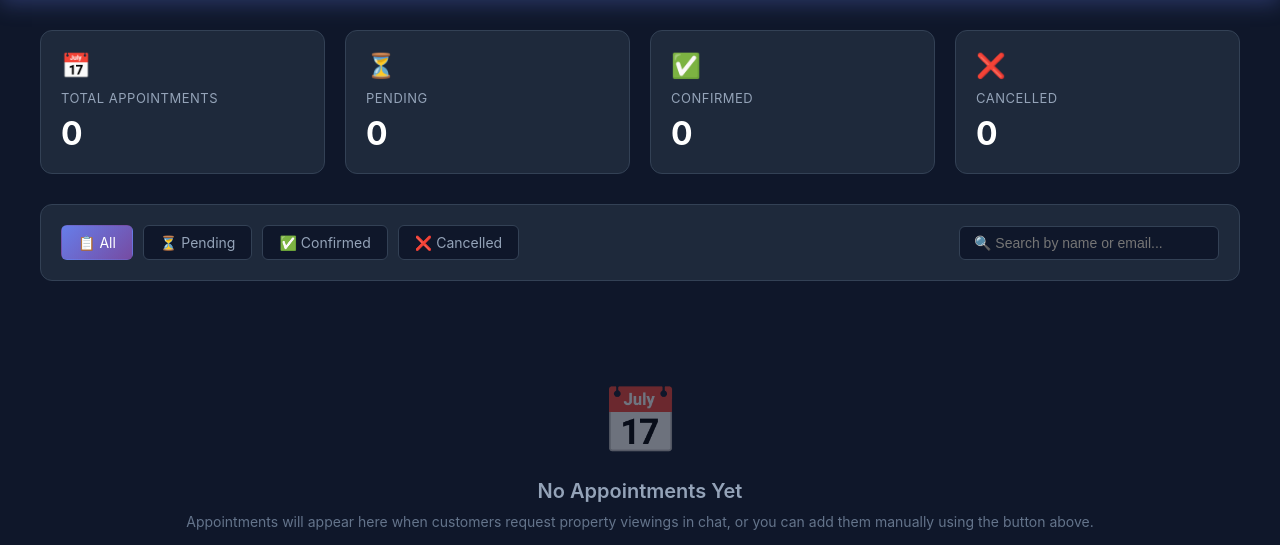
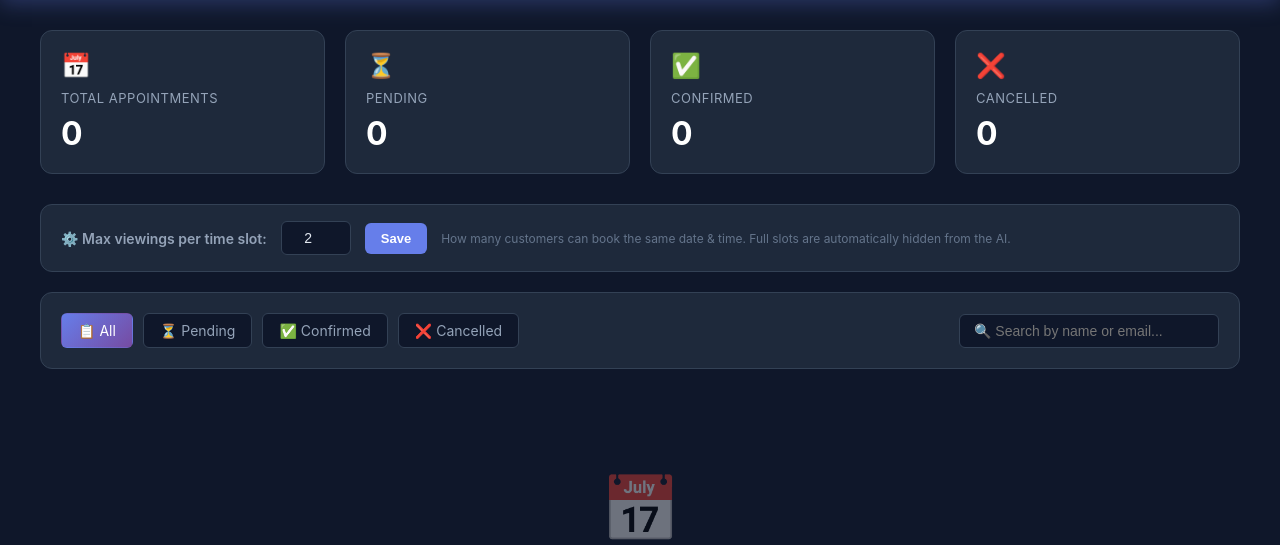
Before and after one commit to Luxury-Leads-AI/Luxury-Leads-AI, a Flask app: page /appointments/1 in a window 1280 px wide. Shown: the part 89-634 px from the top of the page. Run offline with Flask 3, Linux system fonts and the light colour scheme; some libraries are stand-ins or nearby versions.

Commit message:
Step 3: Real dates, slot capacity, availability-aware AI booking

```diff
--- a/app.py
+++ b/app.py
@@ -66,6 +66,12 @@ session_timestamps = {}
 # EMAIL CONFIG
 # -------------------------
 SMTP_EMAIL = os.getenv("SMTP_EMAIL")
+
+# -------------------------
+# APPOINTMENT CONFIG
+# -------------------------
+TIME_SLOTS = ['10:00 AM', '12:00 PM', '2:00 PM', '4:00 PM', '6:00 PM']
+PK_TZ = pytz.timezone('Asia/Karachi')
 
 
 def clean_whatsapp_number(number):
@@ -108,6 +114,85 @@ def send_email_brevo(to_email, subject, body):
     except Exception as e:
         print(f"⚠️ Brevo error: {e}")
         return False
+
+
+# ─────────────────────────────────────────────────────
+# APPOINTMENT DATE + CAPACITY HELPERS
+# ─────────────────────────────────────────────────────
+
+def resolve_next_date(day_word):
+    """
+    Convert 'monday', 'tomorrow', 'today' → real date info.
+    Returns {'date': date_obj, 'display': 'Monday, July 13, 2026', 'iso': '2026-07-13'} or None.
+    Sundays return None (closed).
+    """
+    if not day_word:
+        return None
+    day_word = day_word.lower().strip()
+    today = datetime.now(PK_TZ).date()
+    weekdays = {'monday': 0, 'tuesday': 1, 'wednesday': 2,
+                'thursday': 3, 'friday': 4, 'saturday': 5}
+
+    if day_word == 'today':
+        target = today
+    elif day_word == 'tomorrow':
+        target = today + timedelta(days=1)
+    elif day_word in weekdays:
+        days_ahead = (weekdays[day_word] - today.weekday()) % 7
+        if days_ahead == 0:
+            days_ahead = 7  # same weekday name = next week's occurrence
+        target = today + timedelta(days=days_ahead)
+    else:
+        return None
+
+    if target.weekday() == 6:  # Sunday - closed
+        return None
+
+    return {
+        'date': target,
+        'display': target.strftime('%A, %B %d, %Y'),
+        'iso': target.strftime('%Y-%m-%d')
+    }
+
+
+def slot_booked_count(agency_id, date_iso, time_label):
+    """Count non-cancelled appointments for an exact date+time slot."""
+    return Appointment.query.filter(
+        Appointment.agency_id == agency_id,
+        Appointment.appointment_date_iso == date_iso,
+        Appointment.appointment_time == time_label,
+        Appointment.status != 'cancelled'
+    ).count()
+
+
+def get_availability_context(agency_id, max_per_slot):
+    """
+    Build next-7-days real availability for the AI.
+    Excludes Sundays and slots that are already full.
+    """
+    try:
+        today = datetime.now(PK_TZ).date()
+        lines = ["\nVIEWING AVAILABILITY - ONLY offer these exact dates and open time slots:"]
+        any_open = False
+        for i in range(1, 8):  # starting tomorrow, next 7 days
+            d = today + timedelta(days=i)
+            if d.weekday() == 6:  # skip Sunday
+                continue
+            iso = d.strftime('%Y-%m-%d')
+            open_slots = [s for s in TIME_SLOTS
+                          if slot_booked_count(agency_id, iso, s) < max_per_slot]
+            if open_slots:
+                any_open = True
+                lines.append(f"- {d.strftime('%A, %B %d')}: {', '.join(open_slots)}")
+        if not any_open:
+            return ("\nVIEWING AVAILABILITY: All slots are fully booked for the next 7 days. "
+                    "Apologize and tell the customer the agency will contact them directly to arrange a viewing time.")
+        lines.append("Always say the full date when offering or confirming, e.g. 'Monday, July 13' - never just 'Monday'.")
+        lines.append("If a customer asks for a day or time NOT listed above, say that slot is unavailable and offer the open options.")
+        return "\n".join(lines)
+    except Exception as e:
+        print(f"⚠️ Availability context error: {e}")
+        return ""
 
 
 def get_listings_context(agency_id):
@@ -524,20 +609,27 @@ def extract_lead_data(conversation_history):
 
 
 def extract_appointment_data(conversation_history):
-    full_text = " ".join([msg['content'] for msg in conversation_history]).lower()
+    """Scan USER messages only - prevents false matches from AI's availability offers."""
+    user_text = " ".join([
+        msg['content'] for msg in conversation_history if msg['role'] == 'user'
+    ]).lower()
+
     appointment_data = {'day': None, 'time': None, 'property_interest': None, 'requested': False}
+
     booking_keywords = [
         'schedule', 'appointment', 'viewing', 'visit', 'see the property',
         'book a visit', 'arrange a viewing', 'show me', 'can i see',
-        'i would like to see', 'i want to see', 'visit the property'
+        'i would like to see', 'i want to see', 'visit the property', 'see it'
     ]
-    appointment_data['requested'] = any(kw in full_text for kw in booking_keywords)
+    appointment_data['requested'] = any(kw in user_text for kw in booking_keywords)
+
     days = ['monday', 'tuesday', 'wednesday', 'thursday', 'friday', 'saturday',
-            'tomorrow', 'today', 'weekend', 'this week', 'next week']
+            'tomorrow', 'today']
     for day in days:
-        if day in full_text:
+        if day in user_text:
             appointment_data['day'] = day.title()
             break
+
     time_patterns = [
         (r'\b(10\s*am|10\s*o\'?clock)\b', '10:00 AM'),
         (r'\b(12\s*pm|noon|12\s*o\'?clock)\b', '12:00 PM'),
@@ -549,7 +641,7 @@ def extract_appointment_data(conversation_history):
         (r'\b(evening|late afternoon)\b', '4:00 PM'),
     ]
     for pattern, time_label in time_patterns:
-        if re.search(pattern, full_text):
+        if re.search(pattern, user_text):
             appointment_data['time'] = time_label
             break
     return appointment_data
@@ -673,6 +765,7 @@ class Agency(db.Model):
     subscription_type = db.Column(db.String(50))
     status = db.Column(db.String(50), default="Active")
     webhook_url = db.Column(db.String(500))
+    max_viewings_per_slot = db.Column(db.Integer, default=2)
     created_at = db.Column(db.DateTime, default=datetime.utcnow)
 
     def set_password(self, password):
@@ -706,7 +799,8 @@ class Appointment(db.Model):
     lead_id = db.Column(db.Integer, nullable=True)
     customer_name = db.Column(db.String(100))
     customer_email = db.Column(db.String(150))
-    appointment_date = db.Column(db.String(100))
+    appointment_date = db.Column(db.String(100))       # Display: "Monday, July 13, 2026"
+    appointment_date_iso = db.Column(db.String(20))    # Query: "2026-07-13"
     appointment_time = db.Column(db.String(50))
     property_interest = db.Column(db.String(200))
     status = db.Column(db.String(20), default='pending')
@@ -958,7 +1052,7 @@ def bulk_delete_leads():
 
 
 # ─────────────────────────────────────────────────────
-# PHASE 2C ROUTES
+# PHASE 2C ROUTES - APPOINTMENTS
 # ─────────────────────────────────────────────────────
 
 @app.route("/appointments/<int:agency_id>")
@@ -972,32 +1066,75 @@ def appointments(agency_id):
     return render_template("appointments.html", agency=agency, appointments=appts)
 
 
+@app.route("/update-slot-capacity/<int:agency_id>", methods=["POST"])
+def update_slot_capacity(agency_id):
+    """Agency sets how many customers can book the same slot"""
+    try:
+        agency = db.session.get(Agency, agency_id)
+        if not agency:
+            return jsonify({"error": "Agency not found"}), 404
+        data = request.get_json(force=True)
+        capacity = int(data.get("capacity", 2))
+        if capacity < 1 or capacity > 20:
+            return jsonify({"error": "Capacity must be between 1 and 20"}), 400
+        agency.max_viewings_per_slot = capacity
+        db.session.commit()
+        print(f"✅ Slot capacity for agency {agency_id} → {capacity}")
+        return jsonify({"success": True, "capacity": capacity})
+    except Exception as e:
+        return jsonify({"error": "Failed to update capacity"}), 500
+
+
 @app.route("/book-appointment", methods=["POST"])
 def book_appointment():
+    """Manual booking with real date + capacity check"""
     try:
         data = request.get_json(force=True)
         agency_id = data.get("agency_id")
         agency = db.session.get(Agency, int(agency_id))
         if not agency:
             return jsonify({"error": "Agency not found"}), 404
+
+        date_iso = data.get("appointment_date_iso", "").strip()
+        time_label = data.get("appointment_time", "").strip()
+
+        # Build display date from ISO
+        display_date = data.get("appointment_date", "")
+        if date_iso:
+            try:
+                d = datetime.strptime(date_iso, '%Y-%m-%d').date()
+                if d.weekday() == 6:
+                    return jsonify({"error": "Sundays are closed - please pick another day"}), 400
+                display_date = d.strftime('%A, %B %d, %Y')
+            except ValueError:
+                return jsonify({"error": "Invalid date format"}), 400
+
+        # Capacity check
+        max_slot = agency.max_viewings_per_slot or 2
+        if date_iso and time_label:
+            booked = slot_booked_count(int(agency_id), date_iso, time_label)
+            if booked >= max_slot:
+                return jsonify({"error": f"This slot is full ({booked}/{max_slot} booked). Please choose another time."}), 409
+
         appt = Appointment(
             agency_id=int(agency_id),
             lead_id=data.get("lead_id"),
             customer_name=data.get("customer_name", ""),
             customer_email=data.get("customer_email", ""),
-            appointment_date=data.get("appointment_date", ""),
-            appointment_time=data.get("appointment_time", ""),
+            appointment_date=display_date,
+            appointment_date_iso=date_iso,
+            appointment_time=time_label,
             property_interest=data.get("property_interest", ""),
             status="pending",
             notes=data.get("notes", "")
         )
         db.session.add(appt)
         db.session.commit()
-        print(f"✅ Appointment booked: ID {appt.id} for {appt.customer_name}")
+        print(f"✅ Appointment booked: ID {appt.id} for {appt.customer_name} on {display_date}")
         send_appointment_confirmation(agency, appt)
         return jsonify({
             "success": True, "appointment_id": appt.id,
-            "message": f"Appointment booked for {appt.appointment_date} at {appt.appointment_time}"
+            "message": f"Appointment booked for {display_date} at {time_label}"
         })
     except Exception as e:
         print(f"❌ Book appointment error: {e}")
@@ -1259,7 +1396,9 @@ def chat():
         if not agency:
             return jsonify({"error": "Invalid agency ID"}), 400
 
+        max_slot = agency.max_viewings_per_slot or 2
         listings_context = get_listings_context(agency_id)
+        availability_context = get_availability_context(agency_id, max_slot)
 
         system_prompt = f"""You are {agency.assistant_name}, a real estate consultant at {agency.name}.
 {listings_context}
@@ -1289,9 +1428,9 @@ PROPERTY RECOMMENDATIONS:
 
 VIEWING FLOW:
 - If client selects a property FROM THE LISTINGS and shows interest, offer a viewing: "Would you like to see it in person?"
-- Viewing days: Monday to Saturday (Sunday closed). Slots: 10:00 AM, 12:00 PM, 2:00 PM, 4:00 PM, 6:00 PM.
-- Ask day first. Then time. Then email if you don't have it yet. Then confirm: "You're booked for [Day] at [Time], [Name]. Confirmation will go to your email."
-- If client wants to view a property NOT in the listings: say "Unfortunately we don't currently have a property matching your requirements. I'll find suitable options and get back to you to plan a viewing." Do NOT offer day/time slots in this case. Just collect their email and contact preference so the agency can follow up.
+{availability_context}
+- Ask day first (with the date, e.g. "Monday the 13th or Tuesday the 14th?"). Then time from that day's open slots. Then email if you don't have it yet. Then confirm: "You're booked for [full date] at [Time], [Name]. Confirmation will go to your email."
+- If client wants to view a property NOT in the listings: say "Unfortunately we don't currently have a property matching your requirements. I'll find suitable options and get back to you to plan a viewing." Do NOT offer any dates or time slots in this case. Just collect their email and contact preference so the agency can follow up.
 
 INFORMATION TO COLLECT (strictly one at a time, in this order):
 1. Name (at the very start)
@@ -1358,6 +1497,7 @@ Respond naturally in plain text only:"""
 
         lead_data = extract_lead_data(history)
 
+        # ─── Auto-appointment: real date resolution + capacity check ───
         appt_data = extract_appointment_data(history)
         session_appt_key = f"appt_booked_{session_key}"
         already_booked_this_session = conversation_memory.get(session_appt_key, False)
@@ -1368,33 +1508,42 @@ Respond naturally in plain text only:"""
                 and appt_data['time']
                 and lead_data.get('email')
                 and lead_data.get('name')):
-            existing_appt = Appointment.query.filter_by(
-                agency_id=agency_id,
-                customer_email=lead_data['email'],
-                appointment_date=appt_data['day'],
-                appointment_time=appt_data['time']
-            ).first()
-            if not existing_appt:
-                try:
-                    new_appt = Appointment(
+
+            resolved = resolve_next_date(appt_data['day'])
+            if resolved:
+                booked = slot_booked_count(agency_id, resolved['iso'], appt_data['time'])
+                if booked >= max_slot:
+                    print(f"⚠️ Slot full ({booked}/{max_slot}): {resolved['display']} at {appt_data['time']} - not booking")
+                    conversation_memory[session_appt_key] = True  # prevent retry loop this session
+                else:
+                    existing_appt = Appointment.query.filter_by(
                         agency_id=agency_id,
-                        customer_name=lead_data.get('name'),
                         customer_email=lead_data['email'],
-                        appointment_date=appt_data['day'],
-                        appointment_time=appt_data['time'],
-                        property_interest=lead_data.get('budget', '') + ' property viewing',
-                        status='pending'
-                    )
-                    db.session.add(new_appt)
-                    db.session.commit()
-                    conversation_memory[session_appt_key] = True
-                    print(f"✅ Appointment auto-booked: {new_appt.customer_name} | {appt_data['day']} at {appt_data['time']}")
-                    send_appointment_confirmation(agency, new_appt)
-                except Exception as appt_err:
-                    print(f"⚠️ Auto-appointment error: {appt_err}")
-                    db.session.rollback()
-            else:
-                conversation_memory[session_appt_key] = True
+                        appointment_date_iso=resolved['iso'],
+                        appointment_time=appt_data['time']
+                    ).first()
+                    if not existing_appt:
+                        try:
+                            new_appt = Appointment(
+                                agency_id=agency_id,
+                                customer_name=lead_data.get('name'),
+                                customer_email=lead_data['email'],
+                                appointment_date=resolved['display'],
+                                appointment_date_iso=resolved['iso'],
+                                appointment_time=appt_data['time'],
+                                property_interest=lead_data.get('budget', '') + ' property viewing',
+                                status='pending'
+                            )
+                            db.session.add(new_appt)
+                            db.session.commit()
+                            conversation_memory[session_appt_key] = True
+                            print(f"✅ Appointment auto-booked: {new_appt.customer_name} | {resolved['display']} at {appt_data['time']} ({booked + 1}/{max_slot})")
+                            send_appointment_confirmation(agency, new_appt)
+                        except Exception as appt_err:
+                            print(f"⚠️ Auto-appointment error: {appt_err}")
+                            db.session.rollback()
+                    else:
+                        conversation_memory[session_appt_key] = True
 
         if is_lead_qualified(lead_data, history):
             try:
@@ -1614,6 +1763,7 @@ with app.app_context():
         inspector = inspect(db.engine)
         lead_cols = [col['name'] for col in inspector.get_columns('lead')]
         agency_cols = [col['name'] for col in inspector.get_columns('agency')]
+        appt_cols = [col['name'] for col in inspector.get_columns('appointment')]
 
         if 'intent_score' not in lead_cols:
             db.session.execute(text("ALTER TABLE lead ADD COLUMN intent_score INTEGER DEFAULT 1;"))
@@ -1640,6 +1790,16 @@ with app.app_context():
             db.session.execute(text("ALTER TABLE lead ADD COLUMN notes TEXT DEFAULT '[]';"))
             db.session.commit()
 
+        # STEP 3 MIGRATIONS
+        if 'max_viewings_per_slot' not in agency_cols:
+            db.session.execute(text("ALTER TABLE agency ADD COLUMN max_viewings_per_slot INTEGER DEFAULT 2;"))
+            db.session.commit()
+            print("✅ Migration: max_viewings_per_slot added")
+        if 'appointment_date_iso' not in appt_cols:
+            db.session.execute(text("ALTER TABLE appointment ADD COLUMN appointment_date_iso VARCHAR(20);"))
+            db.session.commit()
+            print("✅ Migration: appointment_date_iso added")
+
         print("✅ All migrations complete")
     except Exception as e:
         print(f"⚠️ Migration error: {e}")
--- a/templates/appointments.html
+++ b/templates/appointments.html
@@ -334,7 +334,15 @@
       <div class="stat-value">{{ appointments|selectattr('status', 'equalto', 'cancelled')|list|length }}</div>
     </div>
   </div>
-
+<!-- SLOT CAPACITY SETTING -->
+  <div style="background:#1e293b; border:1px solid #334155; border-radius:12px; padding:16px 20px; margin-bottom:20px; display:flex; align-items:center; gap:14px; flex-wrap:wrap;">
+    <span style="font-size:14px; color:#94a3b8; font-weight:600;">⚙️ Max viewings per time slot:</span>
+    <input type="number" id="slot-capacity" min="1" max="20" value="{{ agency.max_viewings_per_slot or 2 }}"
+      style="width:70px; padding:8px 10px; background:#0f172a; border:1px solid #334155; border-radius:6px; color:#e2e8f0; font-size:14px; outline:none; text-align:center;">
+    <button onclick="saveCapacity()"
+      style="background:#667eea; color:white; border:none; padding:8px 16px; border-radius:6px; font-size:13px; font-weight:600; cursor:pointer;">Save</button>
+    <span style="font-size:12px; color:#64748b;">How many customers can book the same date & time. Full slots are automatically hidden from the AI.</span>
+  </div>
   <!-- FILTER -->
   <div class="filter-section">
     <div class="filter-tabs">
@@ -462,16 +470,8 @@
       </div>
       <div class="form-row">
         <div class="form-group">
-          <label class="form-label">Day</label>
-          <select id="inp-day" class="form-select">
-            <option value="">Select day...</option>
-            <option>Monday</option>
-            <option>Tuesday</option>
-            <option>Wednesday</option>
-            <option>Thursday</option>
-            <option>Friday</option>
-            <option>Saturday</option>
-          </select>
+          <label class="form-label">Date</label>
+          <input type="date" id="inp-date" class="form-input" style="color-scheme: dark;">
         </div>
         <div class="form-group">
           <label class="form-label">Time Slot</label>
@@ -593,7 +593,7 @@
   function closeModal() {
     document.getElementById('modal-overlay').classList.remove('open');
     // Clear form
-    ['inp-name', 'inp-email', 'inp-day', 'inp-time', 'inp-property', 'inp-notes'].forEach(id => {
+    ['inp-name', 'inp-email', 'inp-date', 'inp-time', 'inp-property', 'inp-notes'].forEach(id => {
       const el = document.getElementById(id);
       if (el) el.value = '';
     });
@@ -606,10 +606,74 @@
   async function submitNewAppt() {
     const name = document.getElementById('inp-name').value.trim();
     const email = document.getElementById('inp-email').value.trim();
-    const day = document.getElementById('inp-day').value;
+    const dateIso = document.getElementById('inp-date').value;
     const time = document.getElementById('inp-time').value;
     const property = document.getElementById('inp-property').value.trim();
     const notes = document.getElementById('inp-notes').value.trim();
+
+    if (!name || !email || !dateIso || !time) {
+      alert('⚠️ Please fill in Name, Email, Date and Time.');
+      return;
+    }
+
+    // Block Sundays
+    const picked = new Date(dateIso + 'T12:00:00');
+    if (picked.getDay() === 0) {
+      alert('⚠️ Sundays are closed. Please pick another day.');
+      return;
+    }
+    // Block past dates
+    const today = new Date(); today.setHours(0,0,0,0);
+    if (picked < today) {
+      alert('⚠️ Please pick a future date.');
+      return;
+    }
+
+    try {
+      const res = await fetch('/book-appointment', {
+        method: 'POST',
+        headers: { 'Content-Type': 'application/json' },
+        body: JSON.stringify({
+          agency_id: agencyId,
+          customer_name: name,
+          customer_email: email,
+          appointment_date_iso: dateIso,
+          appointment_time: time,
+          property_interest: property,
+          notes: notes
+        })
+      });
+      const d = await res.json();
+      if (d.success) {
+        alert(`✅ Appointment booked!\n\nConfirmation emails sent to ${email} and your agency.`);
+        closeModal();
+        location.reload();
+      } else {
+        alert('❌ ' + (d.error || 'Failed to book'));
+      }
+    } catch(e) {
+      alert('❌ Network error');
+    }
+  }
+
+  async function saveCapacity() {
+    const capacity = document.getElementById('slot-capacity').value;
+    try {
+      const res = await fetch(`/update-slot-capacity/${agencyId}`, {
+        method: 'POST',
+        headers: { 'Content-Type': 'application/json' },
+        body: JSON.stringify({ capacity: parseInt(capacity) })
+      });
+      const d = await res.json();
+      if (d.success) {
+        alert(`✅ Slot capacity set to ${d.capacity} viewings per slot`);
+      } else {
+        alert('❌ ' + (d.error || 'Failed to save'));
+      }
+    } catch(e) {
+      alert('❌ Network error');
+    }
+  }
 
     if (!name || !email || !day || !time) {
       alert('⚠️ Please fill in Name, Email, Day and Time.');
@@ -639,6 +703,7 @@
         alert('❌ Failed to book: ' + (d.error || 'Unknown error'));
       }
     } catch(e) {
+
       alert('❌ Network error');
     }
   }
```
